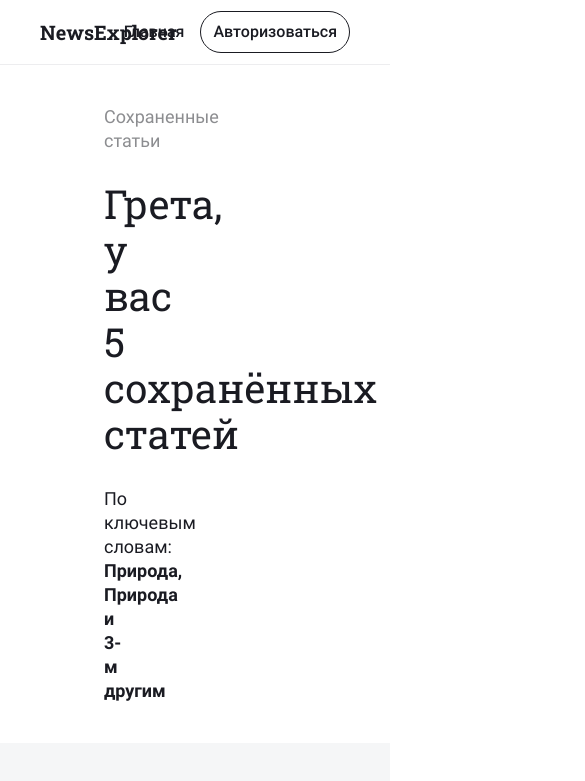
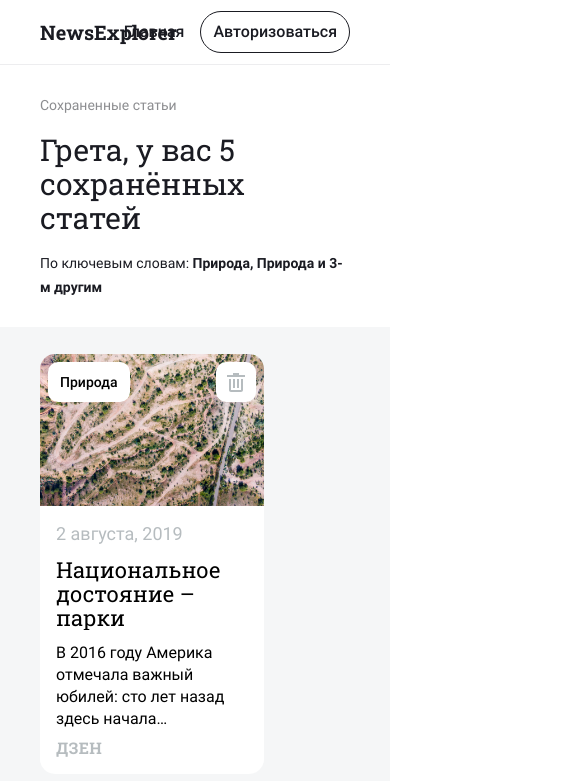
Before and after one commit to AndryushaYP/news-explorer-frontend, a React (Create React App) app in the folder news-frontend/: page /saved-news in a window 390 px wide. Shown: the top 781 px of the page, 585 px wide, since content can reach past the window. Built offline with nearby package versions, Linux system fonts and the light colour scheme; a web font is replaced by a local one.

Commit message:
адаптив для страницы /saved-news

```diff
--- a/news-frontend/src/components/Footer/Footer.css
+++ b/news-frontend/src/components/Footer/Footer.css
@@ -16,6 +16,7 @@
 
 .footer__navigation {
   display: flex;
+  justify-content: center;
   margin: 0;
   padding: 0;
   gap: 40px;
@@ -30,3 +31,12 @@
   margin: 0;
   padding: 0;
 }
+
+@media screen and (max-width: 768px) {
+  .footer {
+    padding: 21px 40px;
+  }
+  .footer__navigation {
+    gap: 25px;
+  }
+}
--- a/news-frontend/src/components/Footer/Footer.js
+++ b/news-frontend/src/components/Footer/Footer.js
@@ -1,23 +1,24 @@
 import "./Footer.css";
 import githubIcon from "../../images/github-icon.svg";
 import faceBookIcon from "../../images/facebook-icon.svg";
+import { Link } from "react-router-dom";
 
 function Footer() {
   return (
     <div className="footer">
       <p className="footer__copyright">&copy; 2020 Supresite, Powered by News API</p>
       <nav className="footer__navigation">
-        <p className="footer__link">
+        <Link className="footer__link" to="/">
           Главная
-        </p>
+        </Link>
         <a href="https://yandex.ru" className="footer__link">
           Яндекс.Практикум
         </a>
         <a href="https://github.com" className="footer__link">
-          <img alt="Иконка Гитхаба" src={githubIcon} />
+          <img className="footer__link-icon" alt="Иконка Гитхаба" src={githubIcon} />
         </a>
         <a href="https://facebook.com" className="footer__link">
-          <img alt="Иконка Гитхаба" src={faceBookIcon} />
+          <img className="footer__link-icon" alt="Иконка Гитхаба" src={faceBookIcon} />
         </a>
       </nav>
     </div>
--- a/news-frontend/src/components/Header/Header.css
+++ b/news-frontend/src/components/Header/Header.css
@@ -20,6 +20,8 @@
 }
 
 .header__title {
+  text-decoration: none;
+  color: inherit;
   position: absolute;
   left: 104px;
   margin: 0;
--- a/news-frontend/src/components/Header/Header.js
+++ b/news-frontend/src/components/Header/Header.js
@@ -8,7 +8,9 @@ import Navigation from "../Navigation/Navigation";
 function Header({ headerClassName, onAuthorizeClick, loggedIn, logOut }) {
   return (
     <div className={headerClassName}>
-      <h1 className="header__title">NewsExplorer</h1>
+      <Link className="header__title" to="/">
+        NewsExplorer
+      </Link>
       <Navigation onAuthorizeClick={onAuthorizeClick} loggedIn={loggedIn} logOut={logOut} />
       {!loggedIn ? (
         <Button
--- a/news-frontend/src/components/Navigation/Navigation.css
+++ b/news-frontend/src/components/Navigation/Navigation.css
@@ -21,6 +21,7 @@
 }
 
 .navigation__link_type_active {
+  padding-bottom: 23px;
   border-bottom: solid 3px;
 }
 
@@ -34,4 +35,8 @@
     font-size: 16px;
     padding: 20px 0;
   }
+
+  .navigation__link_type_active {
+    padding-bottom: 17px;
+  }
 }
--- a/news-frontend/src/components/NewsCard/NewsCard.css
+++ b/news-frontend/src/components/NewsCard/NewsCard.css
@@ -166,4 +166,14 @@
     -webkit-box-orient: vertical;
     overflow: hidden;
   }
+
+  .card__keyword {
+    left: 8px;
+    top: 8px;
+  }
+
+  .card__btn {
+    right: 8px;
+    top: 8px;
+  }
 }
--- a/news-frontend/src/components/NewsCardList/NewsCardList.css
+++ b/news-frontend/src/components/NewsCardList/NewsCardList.css
@@ -5,6 +5,10 @@
   background: #f5f6f7;
   padding: 80px 104px;
   flex-shrink: 1;
+}
+
+.cards_type_saved-news {
+  padding: 62px 104px;
 }
 
 .cards__list {
@@ -33,6 +37,10 @@
     padding: 40px;
   }
 
+  .cards_type_saved-news {
+    padding: 27px 40px;
+  }
+
   .cards__title {
     margin-bottom: 32px;
   }
--- a/news-frontend/src/components/NewsCardList/NewsCardList.js
+++ b/news-frontend/src/components/NewsCardList/NewsCardList.js
@@ -5,7 +5,7 @@ import Button from "../ui/Button";
 import React from "react";
 import { Route, Switch } from "react-router-dom";
 
-function NewsCardList() {
+function NewsCardList({ cardsClassName }) {
   const [buttonClick, setButtonClick] = React.useState(false);
 
   const handleButton = () => {
@@ -13,7 +13,7 @@ function NewsCardList() {
     setButtonClick(true);
   };
   return (
-    <section className="cards">
+    <section className={`cards ${cardsClassName}`}>
       <Switch>
         <Route exact path="/">
           <h1 className="cards__title">Результаты поиска</h1>
--- a/news-frontend/src/components/SavedNews/SavedNews.js
+++ b/news-frontend/src/components/SavedNews/SavedNews.js
@@ -7,7 +7,7 @@ function SavedNews({ cards }) {
   return (
     <>
       <SavedNewsHeader cards={cards} />
-      <NewsCardList />
+      <NewsCardList cardsClassName="cards_type_saved-news" />
     </>
   );
 }
--- a/news-frontend/src/components/SavedNewsHeader/SavedNewsHeader.css
+++ b/news-frontend/src/components/SavedNewsHeader/SavedNewsHeader.css
@@ -1,5 +1,7 @@
 .saved-news-header {
-    padding: 40px 806px 40px 104px;
+  display: flex;
+  flex-direction: column;
+  padding: 48px 104px;
   background: white;
 }
 
@@ -16,6 +18,7 @@
   margin: 0;
   margin-top: 28px;
   margin-bottom: 30px;
+  max-width: 530px;
   font-family: "Roboto Slab", sans-serif;
   font-weight: normal;
   font-size: 40px;
@@ -36,3 +39,25 @@
 .saved-news__keyword-bold {
   font-weight: 700;
 }
+
+@media screen and (max-width: 768px) {
+  .saved-news-header {
+    padding: 28px 40px;
+  }
+  .saved-news__quantity {
+    margin: 16px 0;
+    font-size: 30px;
+    line-height: 34px;
+    max-width: 336px;
+  }
+
+  .saved-news__title {
+    font-size: 14px;
+    line-height: 24px;
+  }
+
+  .saved-news__keyword {
+    font-size: 14px;
+    line-height: 24px;
+  }
+}
```
Also changed, not shown: 1 other file (tests, documents, lock files or other folders). Lines whose indentation alone changed are shown as unchanged.
